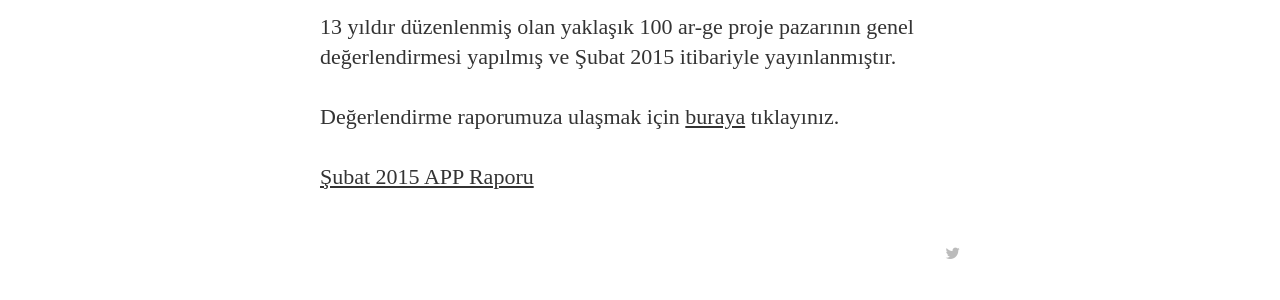
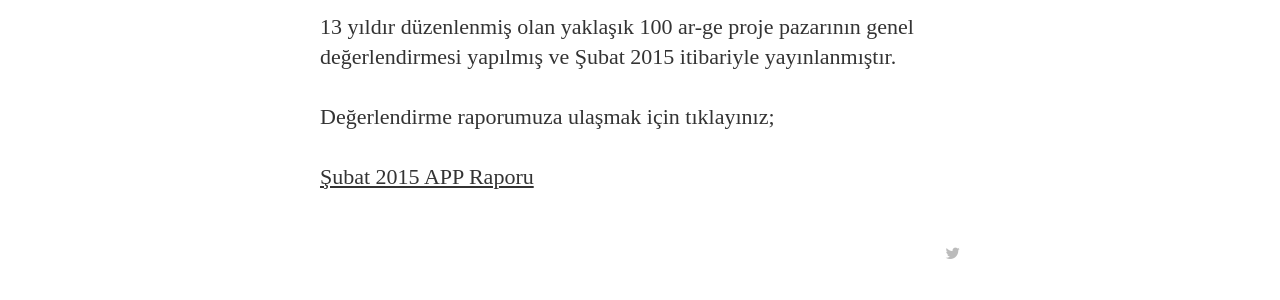
Before and after one commit to ahirarge/ahirarge.github.io, a Jekyll site: the page built from _posts/2015-02-25-ar-ge-proje-pazarlari-degerlendirme-raporu-yayinlandi.md, in a window 1280 px wide. Shown: the part 1222-1522 px from the top of the page. Built offline with Jekyll 4.4.1, drawn with Linux system fonts in a browser that asks for light colours; nearby versions of some CDN libraries; some web fonts are replaced; Markdown is read by kramdown in place of the engine named in the settings; comment, search, counter and statistics services are not loaded.

Commit message:
Asset link fixed

```diff
--- a/_posts/2015-02-25-ar-ge-proje-pazarlari-degerlendirme-raporu-yayinlandi.md
+++ b/_posts/2015-02-25-ar-ge-proje-pazarlari-degerlendirme-raporu-yayinlandi.md
@@ -12,6 +12,6 @@ Ar-Ge proje pazarları ülkemizde, 2002 yılından itibaren yaygınlaşmaya  ba
 
 13 yıldır düzenlenmiş olan yaklaşık 100 ar-ge proje pazarının genel  değerlendirmesi yapılmış ve Şubat 2015 itibariyle yayınlanmıştır.
 
-Değerlendirme raporumuza ulaşmak için [buraya](/assets/files/subat-2015-app-raporu.pdf) tıklayınız.
+Değerlendirme raporumuza ulaşmak için tıklayınız;
 
 [Şubat 2015 APP Raporu](/assets/files/subat-2015-app-raporu.pdf)
```
